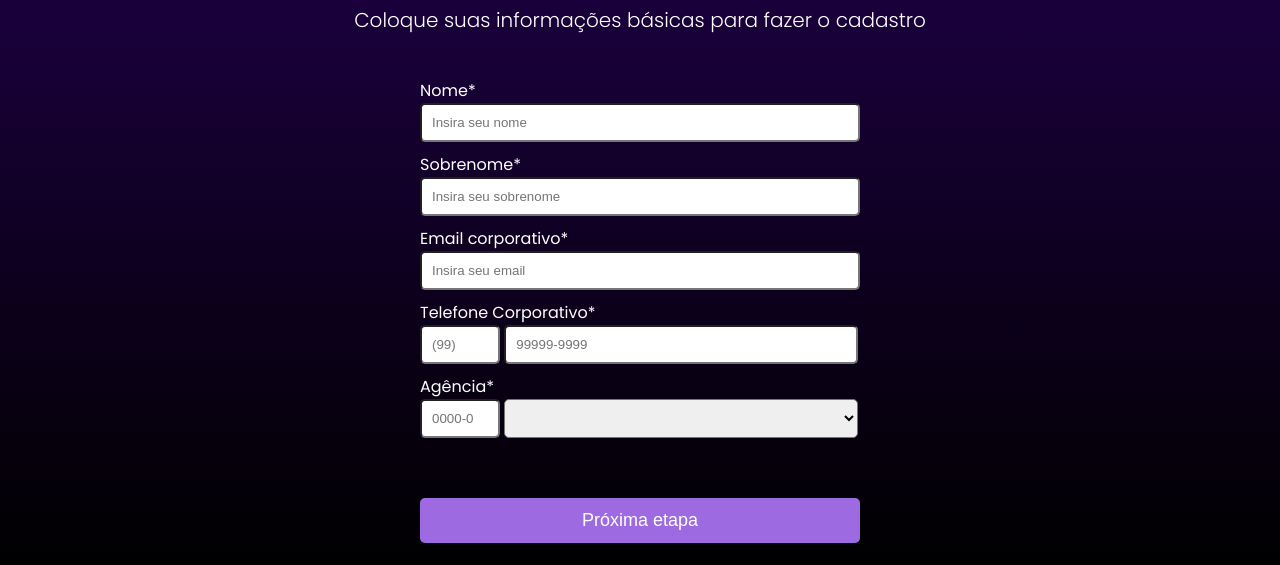
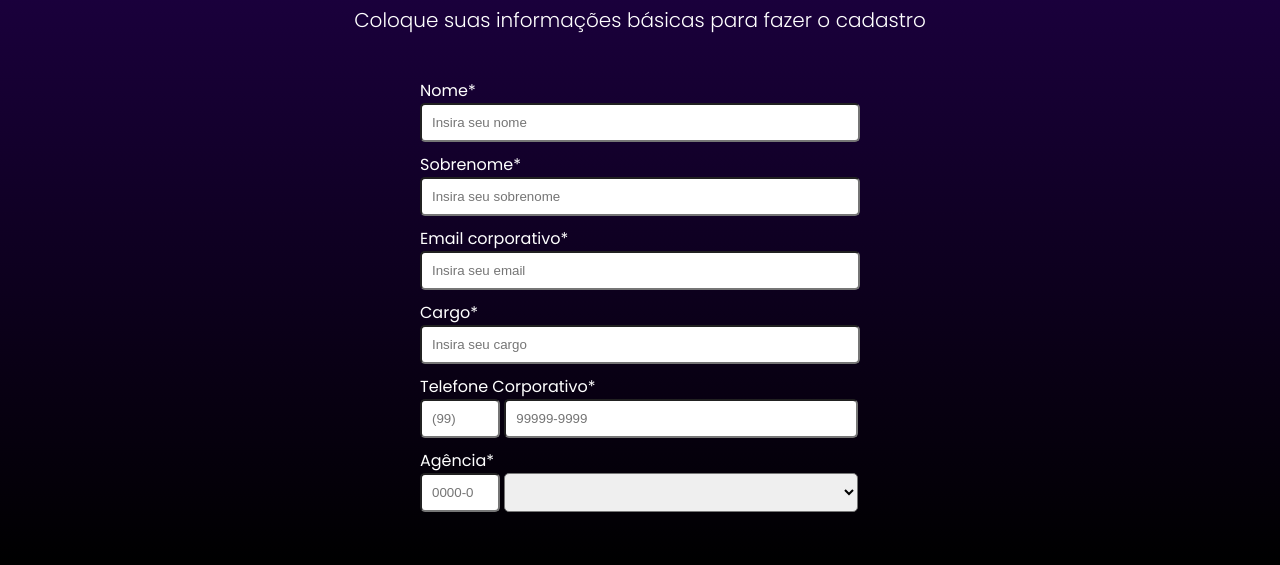
Before and after one commit to Nexus-Enterprises/new_homepage, a website: page site/public/cadastro01.html in a window 1280 px wide. Shown: the part 259-824 px from the top of the page. Drawn offline with nearby package versions, Linux system fonts and the light colour scheme; a web font is replaced by a local one.

Commit message:
Acrescentando input de cargo

```diff
--- a/site/public/cadastro01.html
+++ b/site/public/cadastro01.html
@@ -51,6 +51,9 @@
             <label for="email">Email corporativo*</label>
             <input type="email" id="email" name="email" required placeholder="Insira seu email">
 
+            <label for="cargo">Cargo*</label>
+            <input type="text" id="cargo" name="cargo" required placeholder="Insira seu cargo">
+
             <div class="phone">
                 <label for="Telefone">Telefone Corporativo*</label>
                 <div>
```
